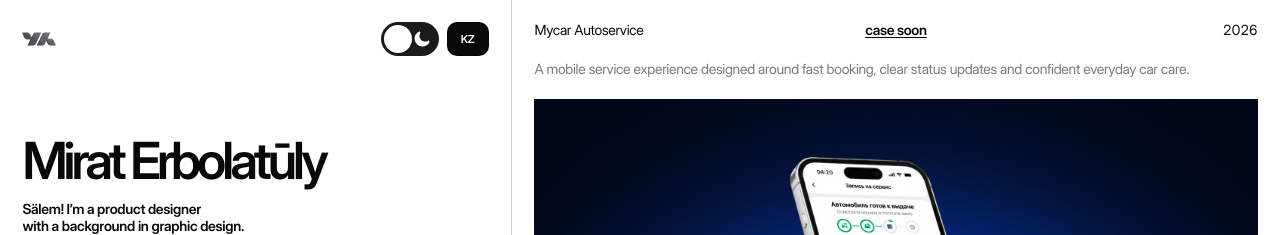
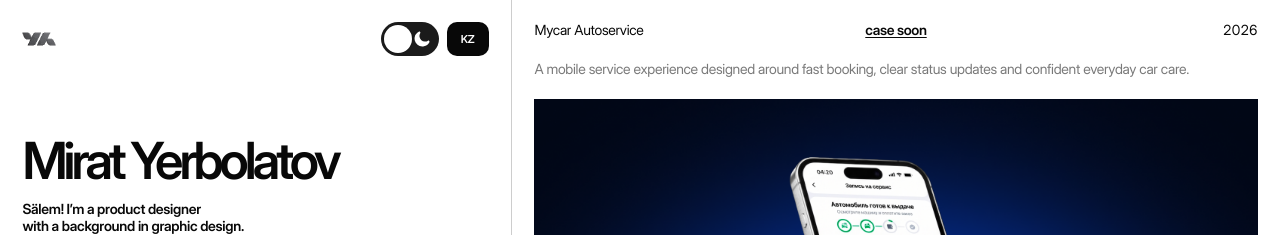
Before and after one commit to yemirades/site, a Next.js app: page / in a window 1280 px wide. Shown: the top 235 px of the page. Built offline with nearby package versions, Linux system fonts and the light colour scheme.

Commit message:
Update portfolio display name

```diff
--- a/src/data/content.ts
+++ b/src/data/content.ts
@@ -76,7 +76,7 @@ export const content: Record<
 > = {
   kk: {
     nav: { about: "Men turaly", works: "Jobalar", services: "Qyzmetter", contacts: "Bailanys" },
-    name: "Mirat Erbolatūly",
+    name: "Mirat Yerbolatov",
     role: "Multidistsiplinarly dizainer",
     location: "Almaty, Qazaqstan",
     about:
@@ -92,7 +92,7 @@ export const content: Record<
   },
   en: {
     nav: { about: "About", works: "Works", services: "Services", contacts: "Contacts" },
-    name: "Mirat Erbolatūly",
+    name: "Mirat Yerbolatov",
     role: "Multidisciplinary Designer",
     location: "Almaty, Qazaqstan",
     about:
```
